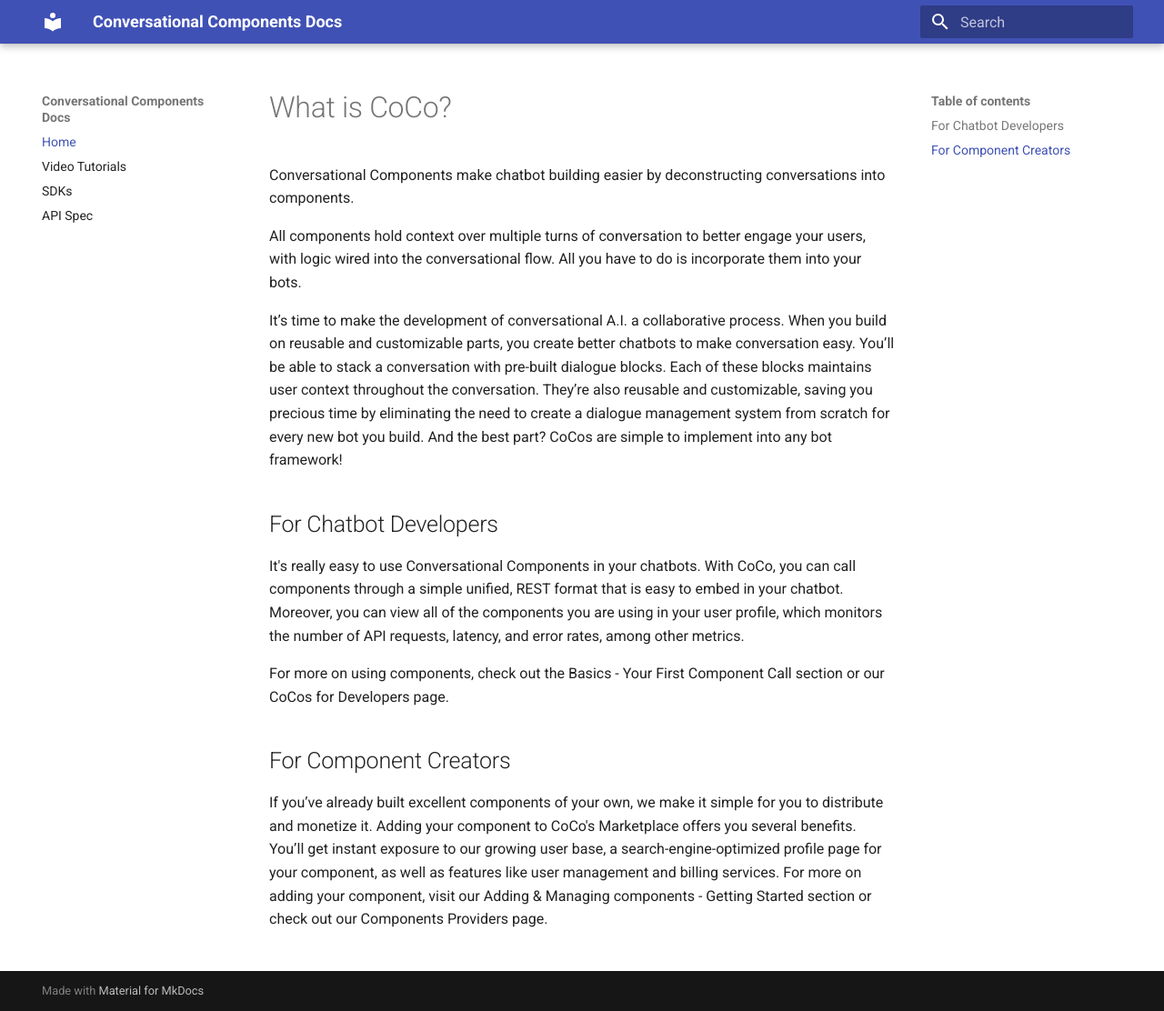
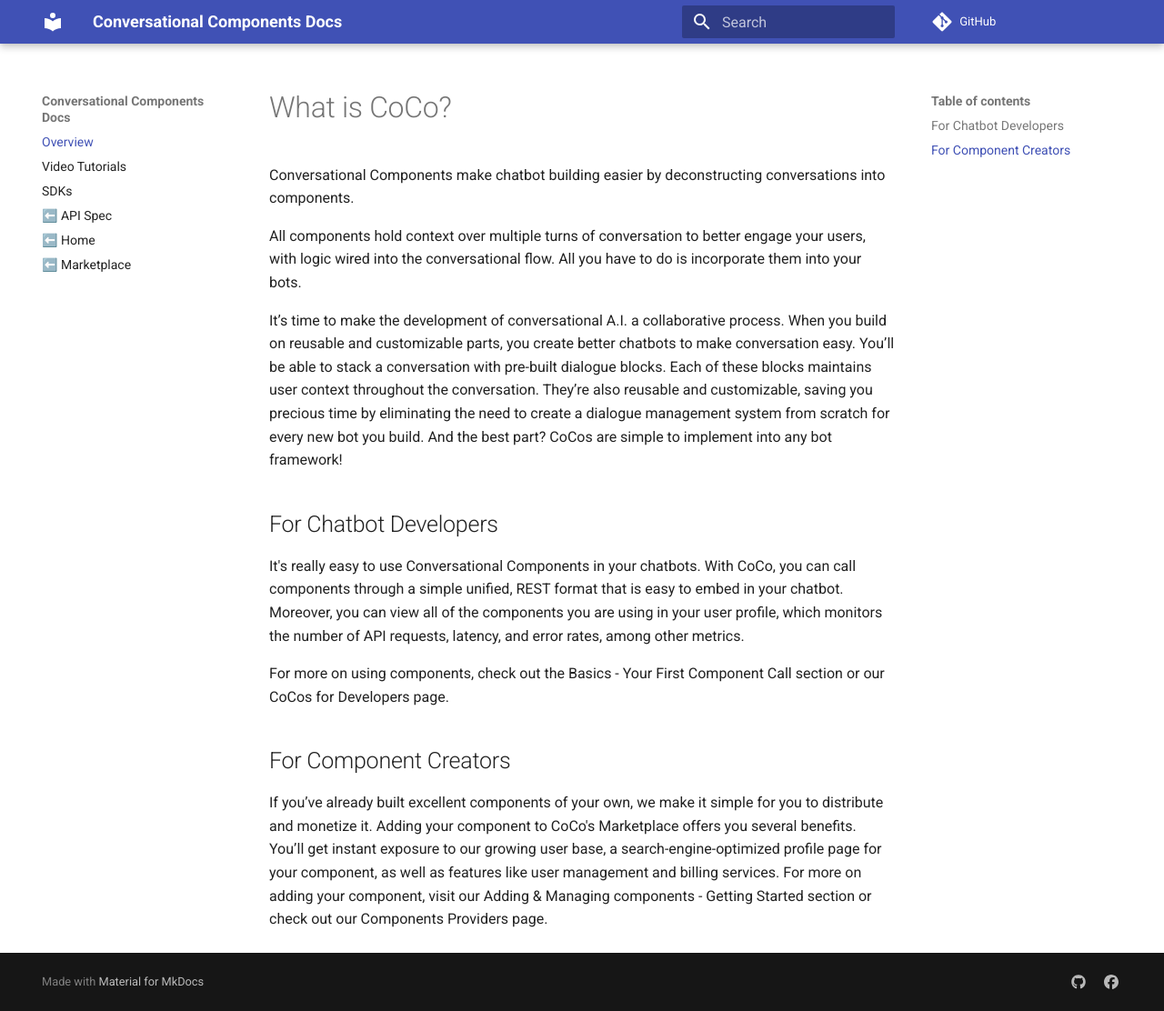
Before and after one commit to ConversationalComponents/docs, an MkDocs documentation site: the page built from docs/index.md, in a window 1280 px wide and 1112 px high. Shown: the whole window at 91% size. Built offline with MkDocs 1.6.1 and Material for MkDocs 9.7.7, drawn with Linux system fonts in a browser that asks for light colours; comment, search, counter and statistics services are not loaded.

```diff
--- a/mkdocs.yml
+++ b/mkdocs.yml
@@ -1,10 +1,22 @@
 site_name: Conversational Components Docs
 nav:
-  - Home: index.md
+  - Overview: index.md
   #- Tutorials:
   #    - How to integrate a component with RASA: tutorials/rasa.md
   - Video Tutorials: tutorials/videos.md
   - SDKs: SDKs.md
-  - API Spec: api.html
+  - ⬅️ API Spec: api.html
+  - ⬅️ Home: https://conversationalcomponents.com/
+  - ⬅️ Marketplace: https://marketplace.conversationalcomponents.com/
 
-theme: material
+repo_url: 'https://github.com/conversationalcomponents/docs'
+
+theme:
+  name: material
+
+extra:
+  social:
+    - type: 'github'
+      link: 'https://github.com/conversationalcomponents'
+    - type: 'facebook'
+      link: 'https://facebook.com/ConversationalComponents'
```
